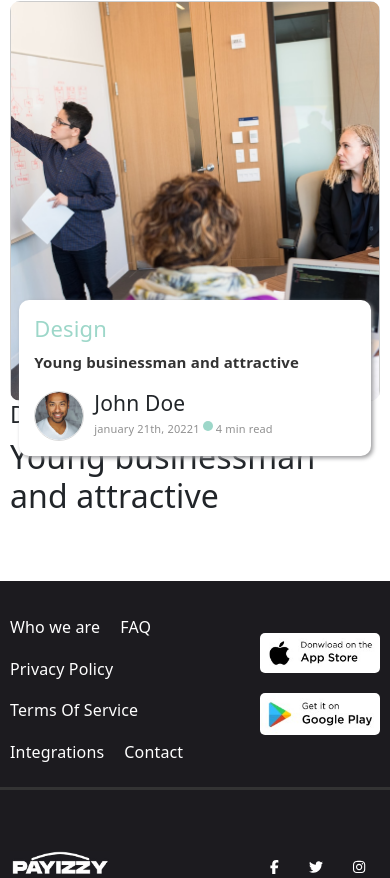
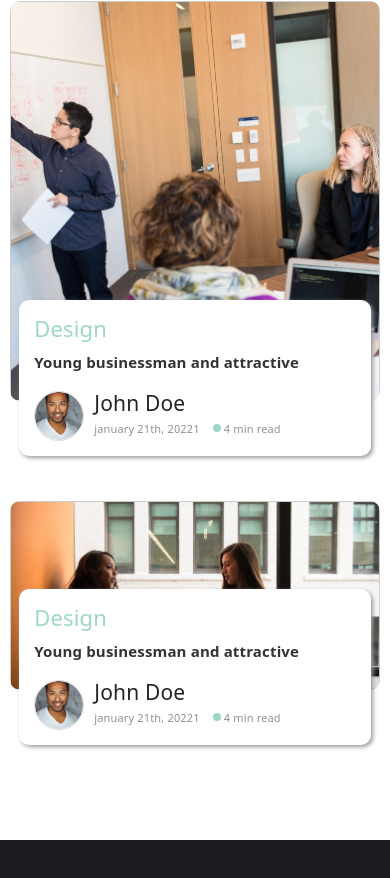
Before and after one commit to Boogie27/payizzy, a React (Create React App) app: page /blog in a window 390 px wide. Shown: the part 1860-2738 px from the top of the page. Built offline with nearby package versions, Linux system fonts and the light colour scheme.

Commit message:
payizzy-app

```diff
--- a/src/components/blog/home/TrendingBlog.js
+++ b/src/components/blog/home/TrendingBlog.js
@@ -2,6 +2,7 @@
 import Moment from 'moment';
 import Col from 'react-bootstrap/Col';
 import Row from 'react-bootstrap/Row';
+import { NavLink } from 'react-router-dom'
 import { FontAwesomeIcon } from '@fortawesome/react-fontawesome'
 import {
     faCircle,
@@ -77,7 +78,7 @@ const LeftSideFloatTop = () => {
     return (
         <div className="top">
             <div className="title-header">
-                <h3>Design</h3>
+                <NavLink to="/blog"><h3>Design</h3></NavLink>
             </div>
             <div className="text">
                 <p>Young businessman and attractive</p>
@@ -113,7 +114,13 @@ const LeftSideFloatBottom = () => {
 const RightSide = () => {
     return (
         <div className="right-side">
-            <RightSideFloatTop/>
+            <img src={blog_img('4.png')} alt="blog-trending-1"/>
+            <div className="float-parent">
+                <div className="float-content">
+                    <RightSideFloatTop/>
+                    <RightSideFloatBottom/>
+                </div>
+            </div>
         </div>
     )
 }
@@ -123,7 +130,7 @@ const RightSideFloatTop = () => {
     return (
         <div className="top">
             <div className="title-header">
-                <h3>Design</h3>
+                <NavLink to="/blog"><h3>Design</h3></NavLink>
             </div>
             <div className="text">
                 <p>Young businessman and attractive</p>
@@ -131,3 +138,24 @@ const RightSideFloatTop = () => {
         </div>
     )
 }
+
+
+
+const RightSideFloatBottom = () => {
+    return (
+        <div className="float-bottom">
+            <div className="image">
+                <img src={user_img('1.png')} alt="blog-user-1"/>
+            </div>
+            <div className="content">
+                <ul>
+                    <li className="name">John Doe</li>
+                    <li className="date">
+                        january 21th, 20221
+                        <span className="duration"> <FontAwesomeIcon   className="icon" icon={faCircle} /> 4 min read</span>
+                    </li>
+                </ul>
+            </div>
+        </div>
+    )
+}
--- a/src/components/css/Style.css
+++ b/src/components/css/Style.css
@@ -1364,26 +1364,32 @@ a {
     font-weight: bold;
     text-transform: capitalize;
 }
-.trending-blog .trending-blog-body .left-side {
+.trending-blog .trending-blog-body .left-side,
+.trending-blog .trending-blog-body .right-side{
     width: 100%;
     position: relative;
 }
-.trending-blog .trending-blog-body .left-side img{
+.trending-blog .trending-blog-body .left-side img,
+.trending-blog .trending-blog-body .right-side img{
     width: 100%;
     border-radius: 10px;
 }
-.trending-blog-body .left-side .float-parent{
+.trending-blog-body .left-side .float-parent,
+.trending-blog-body .right-side .float-parent{
     bottom: 100px;
     z-index: 10;
     width: 100%;
     height: 1px;
+    cursor: pointer;
     position: absolute;
     transition: bottom 0.3s ease;
 }
-.trending-blog-body .left-side .float-parent:hover{
+.trending-blog-body .left-side .float-parent:hover,
+.trending-blog-body .right-side .float-parent:hover{
     bottom: 120px;
 }
-.trending-blog-body .left-side .float-content {
+.trending-blog-body .left-side .float-content,
+.trending-blog-body .right-side .float-content{
     width: 90%;
     margin: 0 auto;
     padding: 15px;
@@ -1391,66 +1397,99 @@ a {
     background-color: #fff;
     box-shadow: 2px 2px 4px 0px rgb(154, 154, 156);
 }
-.trending-blog-body .left-side .float-content  .top .title-header h3{
+.trending-blog-body .left-side .float-content  .top .title-header h3,
+.trending-blog-body .right-side .float-content  .top .title-header h3{
     color: #9DD7C9;
     font-size: 22px;
 }
-.trending-blog-body .left-side .float-content .top .text p{
+.trending-blog-body .left-side .float-content .top .text p,
+.trending-blog-body .right-side .float-content .top .text p{
     color: #333;
     font-size: 18px;
     font-weight: 600;
     line-height: 25px;
 }
-.trending-blog-body .left-side .float-content .float-bottom{
+.trending-blog-body .left-side .float-content .float-bottom,
+.trending-blog-body .right-side .float-content .float-bottom{
     display: flex;
 }
-.trending-blog-body .left-side .float-content .float-bottom .image{
+.trending-blog-body .left-side .float-content .float-bottom .image,
+.trending-blog-body .right-side .float-content .float-bottom .image{
     margin-right: 10px;
 }
-.trending-blog-body .left-side .float-content .float-bottom img{
+.trending-blog-body .left-side .float-content .float-bottom img,
+.trending-blog-body .right-side .float-content .float-bottom img{
     width: 50px;
     height: 50px;
     border-radius: 50%;
     border: 1px solid rgb(219, 219, 219);
 }
-.trending-blog-body .left-side .float-content .float-bottom .content ul li{
+.trending-blog-body .left-side .float-content .float-bottom .content ul li,
+.trending-blog-body .right-side .float-content .float-bottom .content ul li{
     line-height: 25px;
 }
-.trending-blog-body .left-side .float-content .float-bottom .content ul li.name{
+.trending-blog-body .left-side .float-content .float-bottom .content ul li.name,
+.trending-blog-body .right-side .float-content .float-bottom .content ul li.name{
     font-size: 21px;
 }
-.trending-blog-body .left-side .float-content .float-bottom .content ul li.date{
+.trending-blog-body .left-side .float-content .float-bottom .content ul li.date,
+.trending-blog-body .right-side .float-content .float-bottom .content ul li.date{
     font-size: 15px;
     color: rgb(145, 145, 145);
 }
-.trending-blog-body .left-side .float-content .float-bottom .content ul li.date span .icon{
+.trending-blog-body .left-side .float-content .float-bottom .content ul li.date span .icon,
+.trending-blog-body .right-side .float-content .float-bottom .content ul li.date span .icon{
     top: -3px;
-    font-size: 10px;
+    font-size: 8px;
     color: #9DD7C9;
     position: relative;
+}
+.trending-blog-body .left-side .float-content .float-bottom .content ul li.date span.duration,
+.trending-blog-body .right-side .float-content .float-bottom .content ul li.date span.duration{
+    margin-left: 10px;
 }
 @media only screen and (max-width: 992px){
     .trending-blog{
         width: 100%;
         padding: 0px 20px 50px 20px;
     }
+    .trending-blog-body .right-side .float-content .top .text p{
+        font-size: 14px;
+    }
+    .trending-blog-body .right-side .float-content .float-bottom .content ul li.date{
+        font-size: 12px;
+    }
+}
+@media only screen and (max-width: 767px){
+    .trending-blog-body .left-side,
+    .trending-blog-body .right-side{
+        margin-bottom: 100px;
+    }
 }
 @media only screen and (max-width: 567px){
     .trending-blog{
         padding: 0px 10px 50px 10px;
     }
-    .trending-blog-body .left-side .float-content {
+    .trending-blog-body .left-side .float-content ,
+    .trending-blog-body .right-side .float-content {
         width: 95%;
     }
-    .trending-blog-body .left-side .float-content .float-bottom .content ul li.date{
+    .trending-blog-body .left-side .float-content .float-bottom .content ul li.date,
+    .trending-blog-body .right-side .float-content .float-bottom .content ul li.date{
         font-size: 13px;
     }
 }
 @media only screen and (max-width: 398px){
-    .trending-blog-body .left-side .float-content .float-bottom .content ul li.date{
+    .trending-blog-body .left-side .float-content .float-bottom .content ul li.date,
+    .trending-blog-body .right-side .float-content .float-bottom .content ul li.date{
         font-size: 11px;
     }
-    .trending-blog-body .left-side .float-content .top .text p{
+    .trending-blog-body .left-side .float-content .top .text p,
+    .trending-blog-body .right-side .float-content .top .text p{
         font-size: 15px;
     }
+    .trending-blog-body .left-side .float-content .float-bottom .content ul li.date span .icon,
+    .trending-blog-body .right-side .float-content .float-bottom .content ul li.date span .icon{
+        top: -2px;
+    }
 }
```
